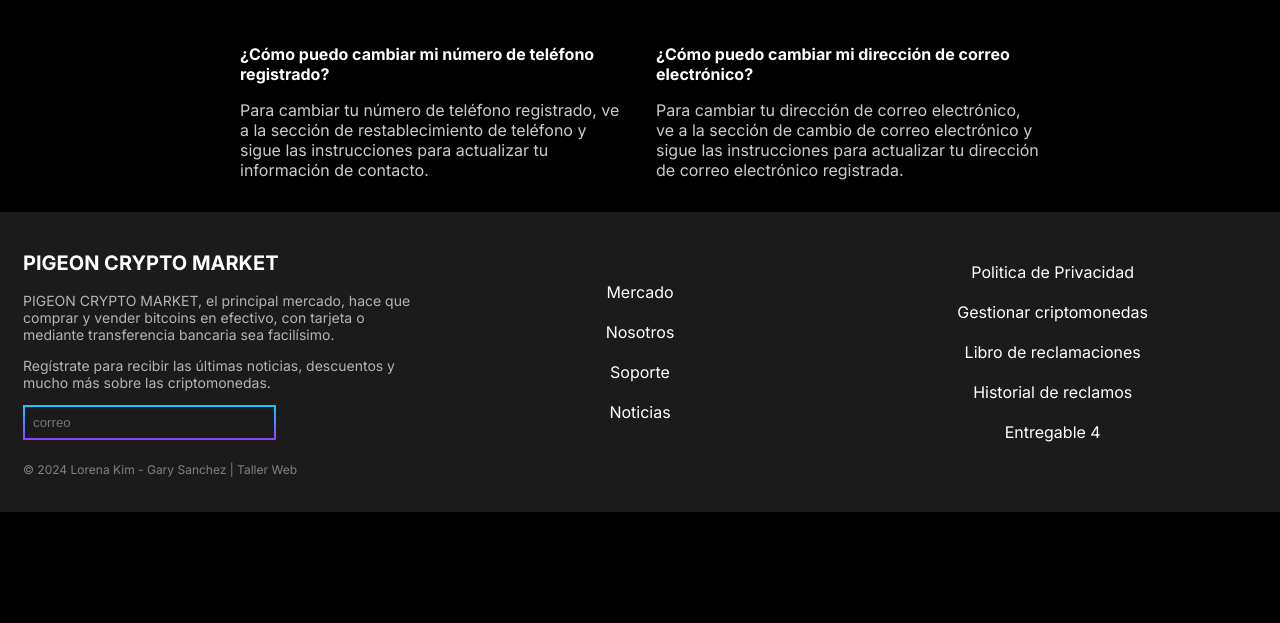
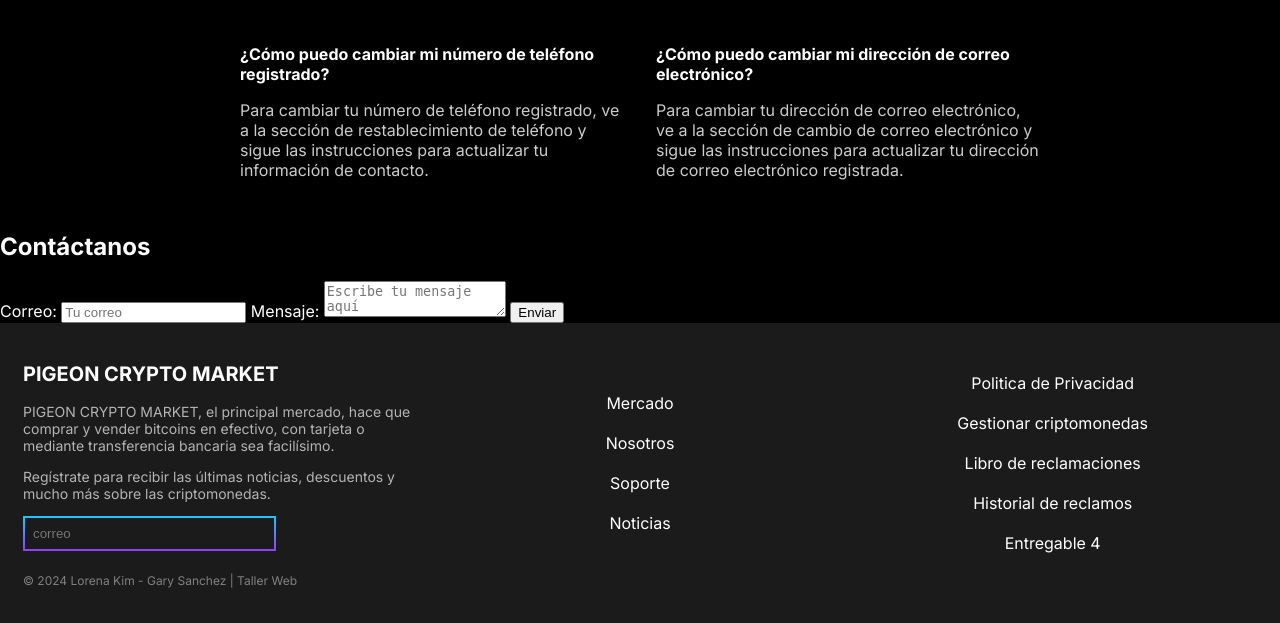
Before and after one commit to SuggarHidden/Taller-de-Prog-Web, a PHP site: page /soporte.php in a window 1280 px wide. Shown: the part 726-1349 px from the top of the page. Before the commit the page ends 1238 px from the top, so only its background shows below. Run offline with PHP 8.4, Linux system fonts and the light colour scheme.

Commit message:
Contact Form

```diff
--- a/soporte.php
+++ b/soporte.php
@@ -1,5 +1,6 @@
 <!DOCTYPE html>
 <html lang="es">
+
 <head>
   <meta charset="UTF-8" />
   <meta name="viewport" content="width=device-width, initial-scale=1.0" />
@@ -8,6 +9,7 @@
   <link rel="stylesheet" type="text/css" href="./styles/soporte.css">
   <title>Crypto Pigeon Market</title>
 </head>
+
 <body>
   <header>
     <a href="index.php">
@@ -68,27 +70,48 @@
     <div class="faq-options">
       <div class="faq-item">
         <h4>¿Cómo puedo verificar mi cuenta?</h4>
-          <p>Para verificar tu cuenta, ve a la sección de verificación y sigue las instrucciones proporcionadas. Necesitarás subir documentos de identificación válidos.</p>
+        <p>Para verificar tu cuenta, ve a la sección de verificación y sigue las instrucciones proporcionadas.
+          Necesitarás subir documentos de identificación válidos.</p>
       </div>
       <div class="faq-item">
         <h4>¿Cómo puedo restablecer mi contraseña?</h4>
-            <p>Haz clic en "Restablecer Contraseña" en la página de inicio de sesión y sigue las instrucciones para recibir un enlace de restablecimiento en tu correo electrónico registrado.</p>
+        <p>Haz clic en "Restablecer Contraseña" en la página de inicio de sesión y sigue las instrucciones para recibir
+          un enlace de restablecimiento en tu correo electrónico registrado.</p>
       </div>
       <div class="faq-item">
         <h4>¿Qué debo hacer si mi cuenta está bloqueada?</h4>
-            <p>Si tu cuenta está bloqueada, ve a la sección de desbloqueo de cuenta y sigue las instrucciones para verificar tu identidad y recuperar el acceso.</p>
+        <p>Si tu cuenta está bloqueada, ve a la sección de desbloqueo de cuenta y sigue las instrucciones para verificar
+          tu identidad y recuperar el acceso.</p>
       </div>
       <div class="faq-item">
         <h4>¿Cómo puedo cambiar mi número de teléfono registrado?</h4>
-            <p>Para cambiar tu número de teléfono registrado, ve a la sección de restablecimiento de teléfono y sigue las instrucciones para actualizar tu información de contacto.</p>
+        <p>Para cambiar tu número de teléfono registrado, ve a la sección de restablecimiento de teléfono y sigue las
+          instrucciones para actualizar tu información de contacto.</p>
       </div>
       <div class="faq-item">
         <h4>¿Cómo puedo cambiar mi dirección de correo electrónico?</h4>
-            <p>Para cambiar tu dirección de correo electrónico, ve a la sección de cambio de correo electrónico y sigue las instrucciones para actualizar tu dirección de correo electrónico registrada.</p>
+        <p>Para cambiar tu dirección de correo electrónico, ve a la sección de cambio de correo electrónico y sigue las
+          instrucciones para actualizar tu dirección de correo electrónico registrada.</p>
       </div>
     </div>
+
   </section>
+  <section>
+    <h2>Contáctanos</h2>
+    <form action="https://formsubmit.co/your@email.com" method="POST">
+
+      <label for="email">Correo:</label>
+      <input type="email" id="email" name="email" placeholder="Tu correo" required>
+
+      <label for="message">Mensaje:</label>
+      <textarea id="message" name="message" placeholder="Escribe tu mensaje aquí" required></textarea>
+
+      <button type="submit">Enviar</button>
+    </form>
+  </section>
+
   <?php include 'footer.php'; ?>
   <script src="main.js"></script>
 </body>
+
 </html>
```
Also changed, not shown: vercel.json (deleted). Lines whose indentation alone changed are shown as unchanged.
